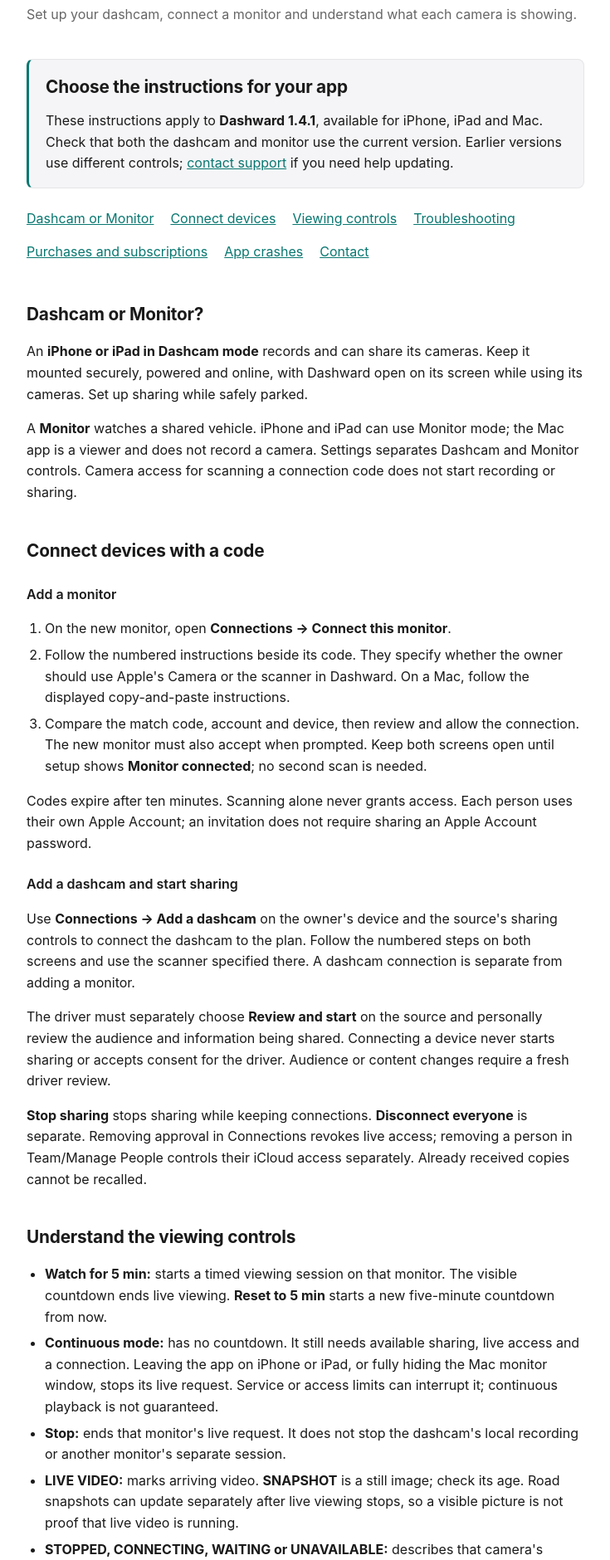
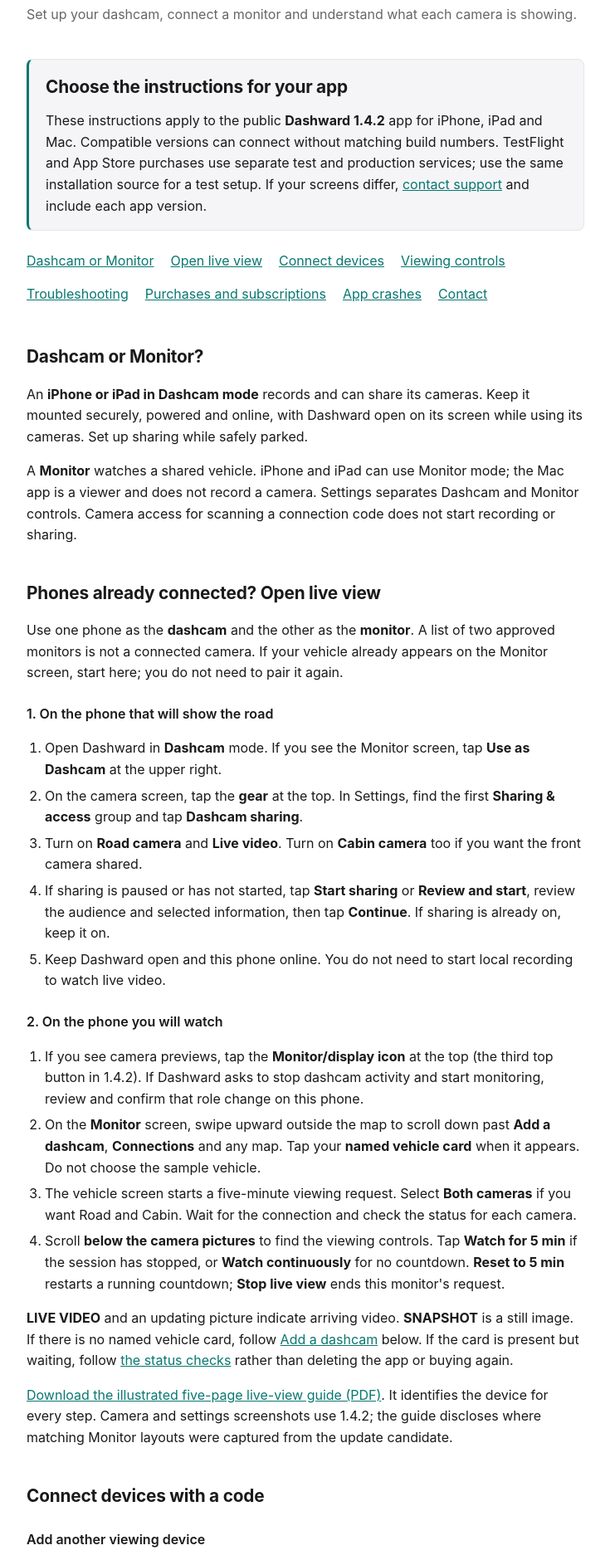
Before and after one commit to mwsupplylimited/mwsupplylimited.github.io, a plain HTML site: page dashward/support.html in a window 1280 px wide. Shown: the part 163-2043 px from the top of the page at 83% size, without its empty margins (272-1007 px from the left). Drawn offline with Linux system fonts and the light colour scheme.

Commit message:
Explain public Dashward live-view navigation and current version

```diff
--- a/dashward/support.html
+++ b/dashward/support.html
@@ -115,11 +115,12 @@
 
         <section class="callout" aria-labelledby="version-note">
             <h2 id="version-note">Choose the instructions for your app</h2>
-            <p>These instructions apply to <strong>Dashward 1.4.1</strong>, available for iPhone, iPad and Mac. Check that both the dashcam and monitor use the current version. Earlier versions use different controls; <a href="#contact">contact support</a> if you need help updating.</p>
+            <p>These instructions apply to the public <strong>Dashward 1.4.2</strong> app for iPhone, iPad and Mac. Compatible versions can connect without matching build numbers. TestFlight and App Store purchases use separate test and production services; use the same installation source for a test setup. If your screens differ, <a href="#contact">contact support</a> and include each app version.</p>
         </section>
         <nav aria-label="Support topics">
             <ul>
                 <li><a href="#roles">Dashcam or Monitor</a></li>
+                <li><a href="#live-view">Open live view</a></li>
                 <li><a href="#connect">Connect devices</a></li>
                 <li><a href="#viewing">Viewing controls</a></li>
                 <li><a href="#troubleshooting">Troubleshooting</a></li>
@@ -133,16 +134,43 @@
         <p>An <strong>iPhone or iPad in Dashcam mode</strong> records and can share its cameras. Keep it mounted securely, powered and online, with Dashward open on its screen while using its cameras. Set up sharing while safely parked.</p>
         <p>A <strong>Monitor</strong> watches a shared vehicle. iPhone and iPad can use Monitor mode; the Mac app is a viewer and does not record a camera. Settings separates Dashcam and Monitor controls. Camera access for scanning a connection code does not start recording or sharing.</p>
 
+        <h2 id="live-view">Phones already connected? Open live view</h2>
+        <p>Use one phone as the <strong>dashcam</strong> and the other as the <strong>monitor</strong>. A list of two approved monitors is not a connected camera. If your vehicle already appears on the Monitor screen, start here; you do not need to pair it again.</p>
+        <h3>1. On the phone that will show the road</h3>
+        <ol>
+            <li>Open Dashward in <strong>Dashcam</strong> mode. If you see the Monitor screen, tap <strong>Use as Dashcam</strong> at the upper right.</li>
+            <li>On the camera screen, tap the <strong>gear</strong> at the top. In Settings, find the first <strong>Sharing &amp; access</strong> group and tap <strong>Dashcam sharing</strong>.</li>
+            <li>Turn on <strong>Road camera</strong> and <strong>Live video</strong>. Turn on <strong>Cabin camera</strong> too if you want the front camera shared.</li>
+            <li>If sharing is paused or has not started, tap <strong>Start sharing</strong> or <strong>Review and start</strong>, review the audience and selected information, then tap <strong>Continue</strong>. If sharing is already on, keep it on.</li>
+            <li>Keep Dashward open and this phone online. You do not need to start local recording to watch live video.</li>
+        </ol>
+        <h3>2. On the phone you will watch</h3>
+        <ol>
+            <li>If you see camera previews, tap the <strong>Monitor/display icon</strong> at the top (the third top button in 1.4.2). If Dashward asks to stop dashcam activity and start monitoring, review and confirm that role change on this phone.</li>
+            <li>On the <strong>Monitor</strong> screen, swipe upward outside the map to scroll down past <strong>Add a dashcam</strong>, <strong>Connections</strong> and any map. Tap your <strong>named vehicle card</strong> when it appears. Do not choose the sample vehicle.</li>
+            <li>The vehicle screen starts a five-minute viewing request. Select <strong>Both cameras</strong> if you want Road and Cabin. Wait for the connection and check the status for each camera.</li>
+            <li>Scroll <strong>below the camera pictures</strong> to find the viewing controls. Tap <strong>Watch for 5 min</strong> if the session has stopped, or <strong>Watch continuously</strong> for no countdown. <strong>Reset to 5 min</strong> restarts a running countdown; <strong>Stop live view</strong> ends this monitor's request.</li>
+        </ol>
+        <p><strong>LIVE VIDEO</strong> and an updating picture indicate arriving video. <strong>SNAPSHOT</strong> is a still image. If there is no named vehicle card, follow <a href="#add-dashcam">Add a dashcam</a> below. If the card is present but waiting, follow <a href="#troubleshooting">the status checks</a> rather than deleting the app or buying again.</p>
+        <p><a href="guides/dashward-live-view-1.4.2-step-by-step.pdf">Download the illustrated five-page live-view guide (PDF)</a>. It identifies the device for every step. Camera and settings screenshots use 1.4.2; the guide discloses where matching Monitor layouts were captured from the update candidate.</p>
+
         <h2 id="connect">Connect devices with a code</h2>
-        <h3>Add a monitor</h3>
+        <h3>Add another viewing device</h3>
+        <p>Use this only to approve an additional monitor. It does not add a camera. On iPhone or iPad, open <strong>Monitor &rarr; Connections</strong>. From the camera screen, the longer route is the top <strong>gear &rarr; Monitor &rarr; Connections</strong>. On Mac, use <strong>Connections</strong> in the viewer.</p>
         <ol>
             <li>On the new monitor, open <strong>Connections &rarr; Connect this monitor</strong>.</li>
             <li>Follow the numbered instructions beside its code. They specify whether the owner should use Apple's Camera or the scanner in Dashward. On a Mac, follow the displayed copy-and-paste instructions.</li>
             <li>Compare the match code, account and device, then review and allow the connection. The new monitor must also accept when prompted. Keep both screens open until setup shows <strong>Monitor connected</strong>; no second scan is needed.</li>
         </ol>
         <p>Codes expire after ten minutes. Scanning alone never grants access. Each person uses their own Apple Account; an invitation does not require sharing an Apple Account password.</p>
-        <h3>Add a dashcam and start sharing</h3>
-        <p>Use <strong>Connections &rarr; Add a dashcam</strong> on the owner's device and the source's sharing controls to connect the dashcam to the plan. Follow the numbered steps on both screens and use the scanner specified there. A dashcam connection is separate from adding a monitor.</p>
+        <h3 id="add-dashcam">Add a dashcam and start sharing</h3>
+        <ol>
+            <li>On the plan owner's approved monitor, open <strong>Monitor &rarr; Add a dashcam</strong> (also available from Connections) and display its code.</li>
+            <li>On the camera phone, open the top <strong>gear &rarr; Dashcam sharing &rarr; Connect to a plan</strong>. This is the wording in 1.4.2. Scan the monitor's code <strong>inside Dashward</strong>.</li>
+            <li>Compare the details on both devices. On the camera phone, choose <strong>Connect this dashcam</strong>; on the monitor, choose <strong>Join this dashcam</strong> when the invitation arrives.</li>
+            <li>On the camera phone, select <strong>Review and start</strong>, review the audience and shared content, then choose <strong>Continue</strong>. Return to the <a href="#live-view">live-view steps above</a>.</li>
+        </ol>
+        <p>The driver can use the same or a different Apple Account. Personal plans provide viewing for the plan owner's Apple Account; additional viewing people need the applicable Business coverage. Each person keeps their own password.</p>
         <p>The driver must separately choose <strong>Review and start</strong> on the source and personally review the audience and information being shared. Connecting a device never starts sharing or accepts consent for the driver. Audience or content changes require a fresh driver review.</p>
         <p><strong>Stop sharing</strong> stops sharing while keeping connections. <strong>Disconnect everyone</strong> is separate. Removing approval in Connections revokes live access; removing a person in Team/Manage People controls their iCloud access separately. Already received copies cannot be recalled.</p>
 
```
Also changed, not shown: dashward/index.html (+4 -4 lines), dashward/remote-viewing.html (+2 -1 lines), 1 other file.
